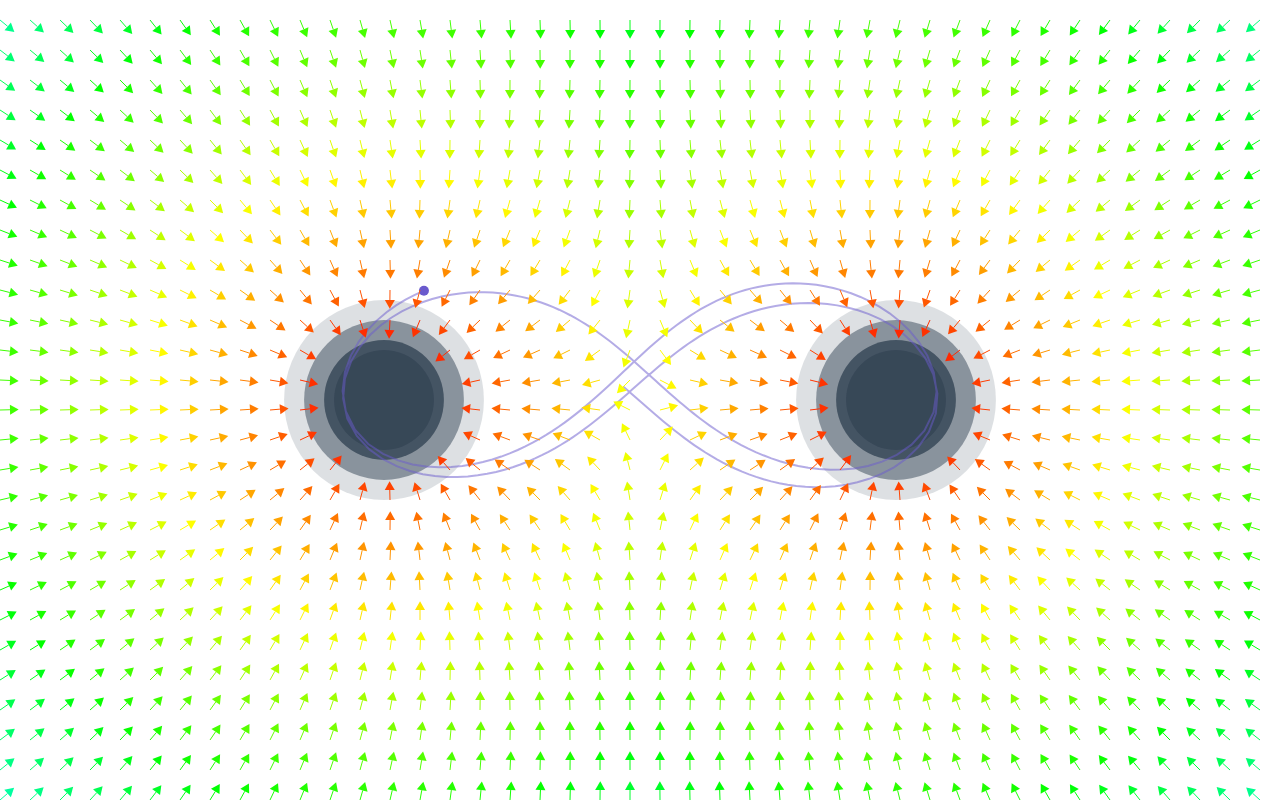
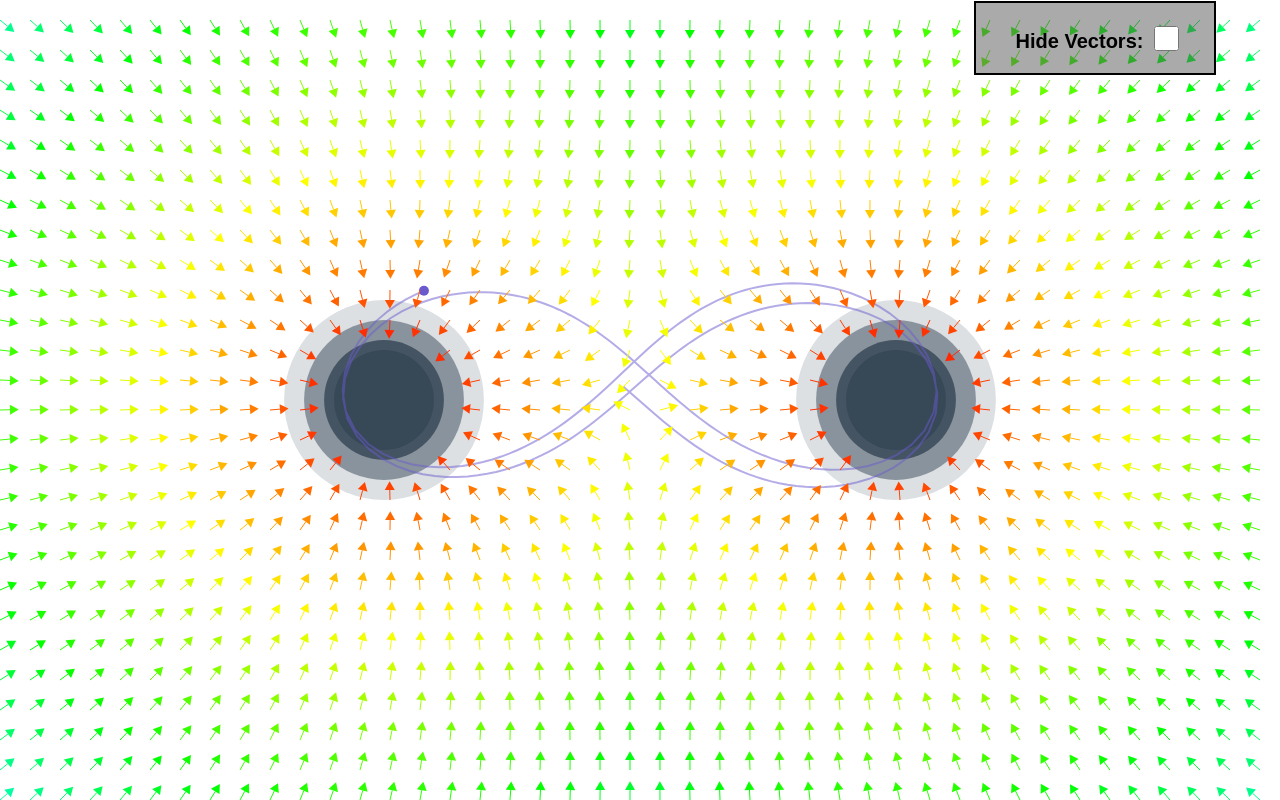
Before and after one commit to iiitl/Planets, a plain HTML site: page index.html in a window 1280 px wide. Drawn offline with Linux system fonts and the light colour scheme.

Commit message:
fixed #1 : Added checkbox to disable vector fields

```diff
--- a/index.html
+++ b/index.html
@@ -2,11 +2,20 @@
 <html lang="en">
 <head>
     <title>Planet</title>
+    <link rel="stylesheet" href="./style/checkbox-style.css">
 </head>
 <body>
 
     <canvas id="field" style="position: absolute; z-index: 1;"></canvas>
     <canvas id="scribble" style="position: absolute;"></canvas>
+
+    <div class="checkbox-container">
+      <div class="checkbox-holder">
+        <label for="vector-check"><span>Hide Vectors:</span></label>
+        <input type="checkbox" id="vector-check">
+      </div>
+    </div>
+
 
     <script src="Planet.js"></script>
     <script src="Particle.js"></script>
--- a/script.js
+++ b/script.js
@@ -122,6 +122,24 @@ function drawDebugLines() {
 }
 
 
+
+/*
+  following is code which turns the vector visibility on and off
+  - on click of checkbox, it checks if checkbox is checked or not, then accordingly hides/shows the vectors
+*/
+let vectorCheckbox = document.querySelector('#vector-check');
+let canvasField = document.querySelector('#field');
+
+// checkbox click event listener
+vectorCheckbox.addEventListener('click', (ev) => {
+  if(vectorCheckbox.checked == true) {
+    canvasField.style.display = 'none';
+  }
+  else {
+    canvasField.style.display = 'block';
+  }
+});
+
 // Initialize vector field once and only change on planet update
 for (vector of vectors) {
 	vector.update();
--- /dev/null
+++ b/style/checkbox-style.css
@@ -0,0 +1,34 @@
+* {
+  margin : 0;
+
+}
+
+  @import url('https://fonts.googleapis.com/css2?family=Poppins:wght@700&display=swap');
+
+.checkbox-container {
+  display: flex;
+  justify-content: flex-end;
+  margin-right: 5%;
+  height: 50px;
+  align-items: center;
+  margin-top: 1%;
+}
+.checkbox-holder {
+  z-index: 3;
+  background-color: rgba(87, 87, 87, 0.5);
+  border: 2px solid black;
+  font-weight: 600;
+  padding: 20px 40px 20px 40px;
+  font-size: 20px;
+  font-family: 'Poppins', sans-serif;
+}
+
+#vector-check {
+  width:25px;
+  height: 25px;
+
+  position: relative;
+  top:3px;
+  left: 5px;
+
+}
```
